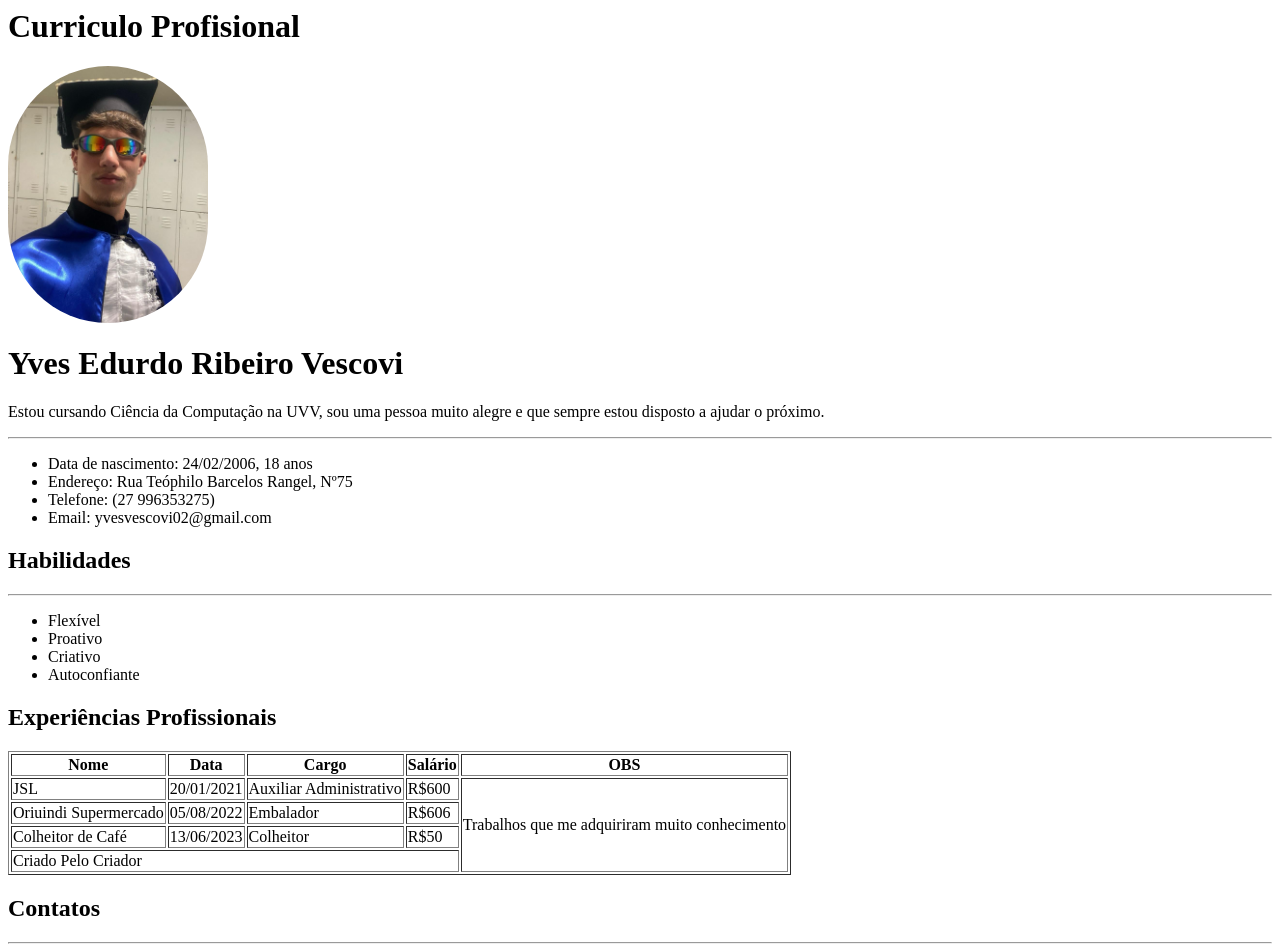
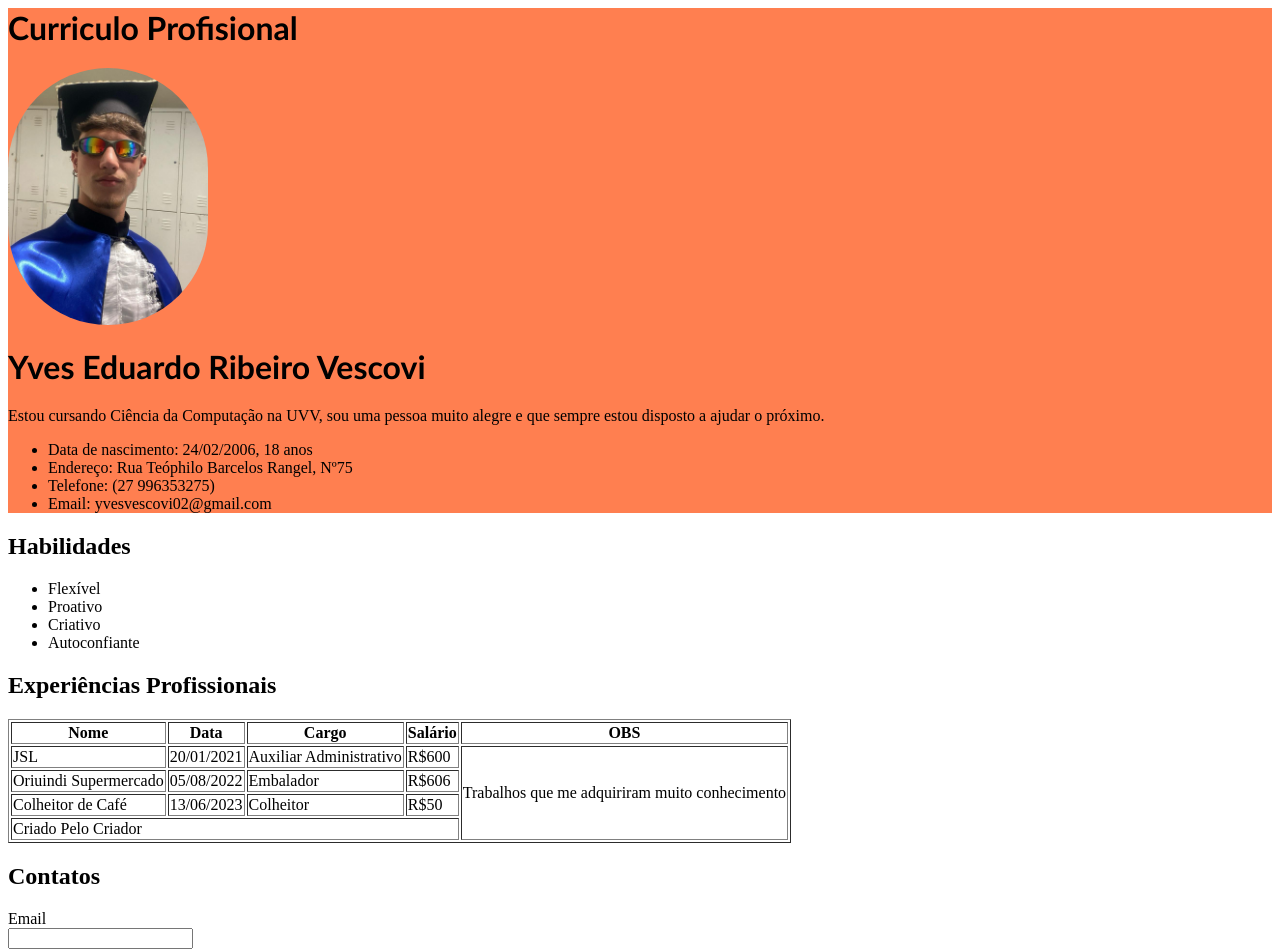
Before and after one commit to yvesvescovi/Curriculo-Yves, a plain HTML site: page index.html in a window 1280 px wide. Shown: the top 949 px of the page. Drawn offline with Linux system fonts and the light colour scheme.

Commit message:
Add files via upload
atualização css

```diff
--- /dev/null
+++ b/index.css
@@ -0,0 +1,13 @@
+.nome {
+    font-family: 'Trebuchet MS', 'Lucida Sans Unicode', 'Lucida Grande', 'Lucida Sans', Arial, sans-serif;
+    color: rgb(0, 0, 0);
+
+}
+
+.yves {
+    font-family: 'Trebuchet MS', 'Lucida Sans Unicode', 'Lucida Grande', 'Lucida Sans', Arial, sans-serif;
+}
+
+.inicio {
+    background-color: coral;
+}
--- a/index.html
+++ b/index.html
@@ -2,22 +2,28 @@
 
 <head>
     <title>Curriculo Yves</title>
+    <link rel="stylesheet" href="./index.css">
 
 <body>
-    <h1>Curriculo Profisional</h1>
+
+    <div class="inicio">
+    <h1 class="nome" >Curriculo Profisional</h1>
     <img style="border-radius: 100px;" width="200px" src="WhatsApp-Image-2024-02-29-at-08.27.25.png" alt="Yves Eduardo">
-    <h1>Yves Edurdo Ribeiro Vescovi</h1>
+    <h1 class="yves">Yves Eduardo Ribeiro Vescovi</h1>
     <p>Estou cursando Ciência da Computação na UVV, sou uma pessoa muito alegre e que sempre estou disposto a ajudar o
         próximo.</p>
-    <hr>
+
+
+
     <ul>
         <li>Data de nascimento: 24/02/2006, 18 anos</li>
         <li>Endereço: Rua Teóphilo Barcelos Rangel, Nº75</li>
         <li>Telefone: (27 996353275)</li>
         <li>Email: yvesvescovi02@gmail.com</li>
     </ul>
+    </div>
     <h2>Habilidades</h2>
-    <hr>
+
     <ul>
         <li>Flexível</li>
         <li>Proativo</li>
@@ -62,7 +68,7 @@
     </table>
 
     <h2>Contatos</h2>
-    <hr>
+
     <form action="#">
         <label for="email">Email</label>
         <br>
@@ -77,7 +83,7 @@
     </form>
 
     <h2>Redes Sociais</h2>
-    <hr>
+
     <a href="https://www.instagram.com/yvescrvg/" target="_blank"><img width="30px"
             src="https://upload.wikimedia.org/wikipedia/commons/thumb/a/a5/Instagram_icon.png/1200px-Instagram_icon.png"
             alt=""></a>
```
